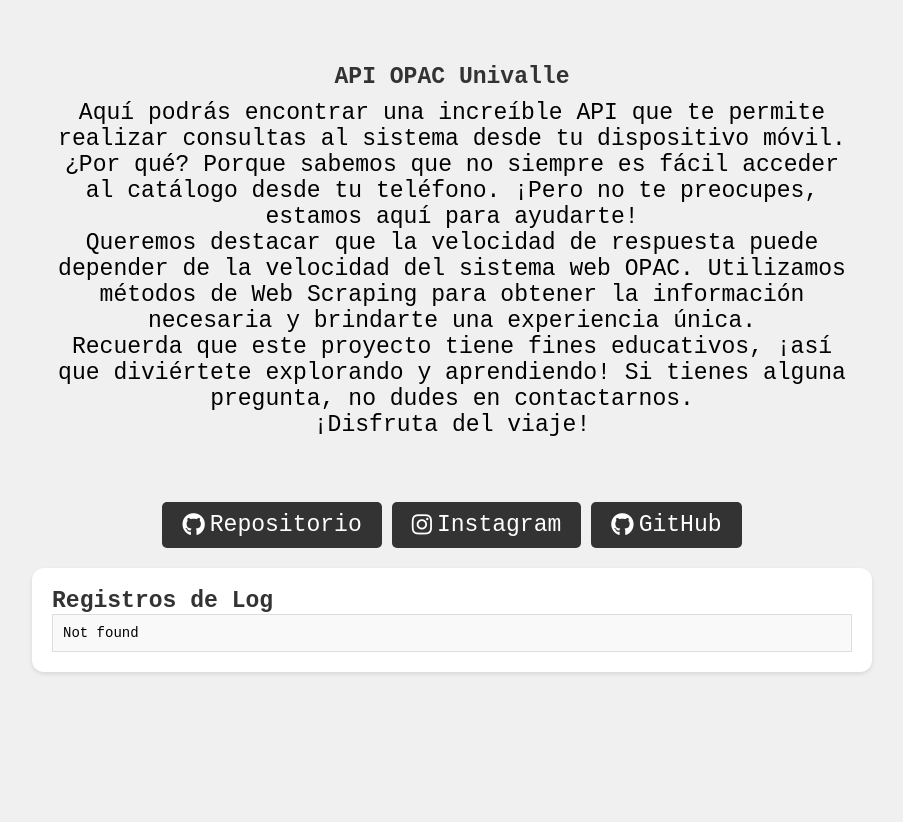
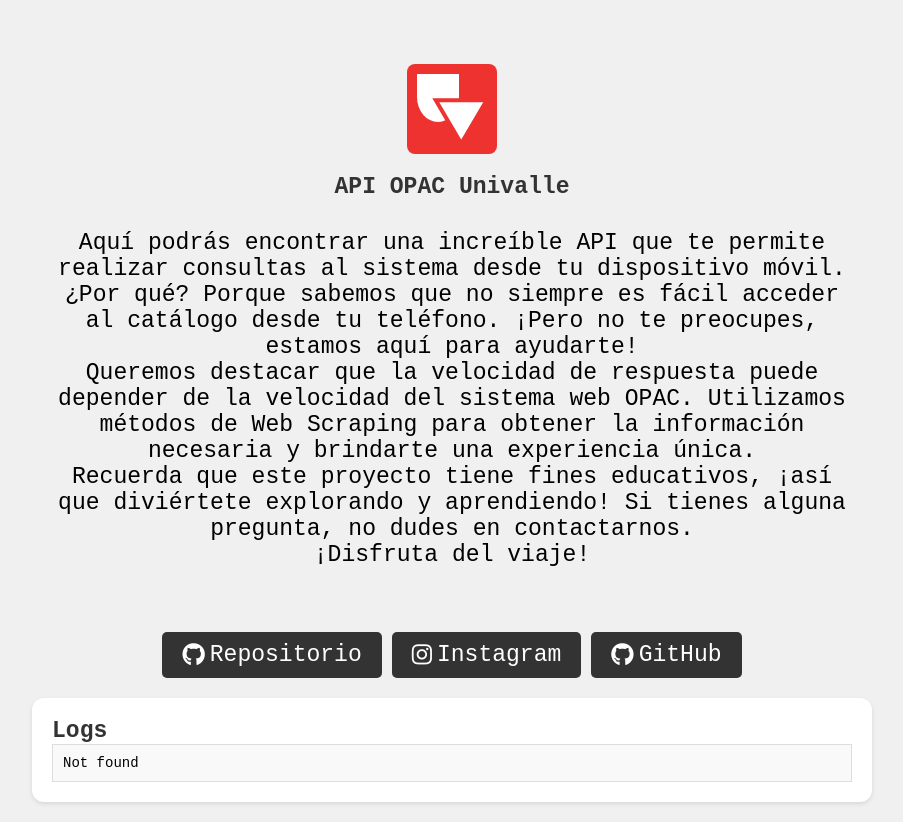
Before and after one commit to code3743/OPAC-Univalle-API, a website: page public/index.html in a window 1280 px wide. Shown: the whole page, without its empty margins (188-1091 px from the left). Before the commit the page ends 800 px from the top, so only its background shows below. Drawn offline with Linux system fonts and the light colour scheme; no server answers.

Commit message:
Implementacion del logo de Univalle

```diff
--- a/public/css/styles.css
+++ b/public/css/styles.css
@@ -18,6 +18,7 @@
   text-align: center;
   max-width: 800px;
   margin: auto;
+  gap: 20px;
 }
 
 main section {
@@ -51,6 +52,12 @@
     margin-right: 5px;
   }
 
+  .logo-icon {
+    width: 90px;
+    height: 90px;
+    fill: #EE322F;
+  }
+
 
 .container {
   max-width: 800px;
--- a/public/index.html
+++ b/public/index.html
@@ -8,7 +8,27 @@
     <title>API OPAC Univalle</title>
 </head>
 <body>
+
+
+
     <main>
+      <svg class="logo-icon" width="90" height="90" viewBox="0 0 90 90" fill="none" xmlns="http://www.w3.org/2000/svg">
+        <g clip-path="url(#clip0_2_7)">
+          <rect width="90" height="90" rx="8" fill="#EE322F"/>
+          <rect width="42" height="34" transform="translate(10)" fill="white"/>
+          <ellipse cx="31" cy="33" rx="21" ry="25" fill="white"/>
+          <rect x="55" y="13" width="9" height="16" fill="#EE322F"/>
+          <path d="M8 0H58V10H8V0Z" fill="#EE322F"/>
+          <path d="M28.7841 36.2727H79.6932L54.2386 79.5455L28.7841 36.2727Z" fill="white"/>
+          <path d="M28.7841 36.2727V34.2727H25.2873L27.0602 37.2868L28.7841 36.2727ZM79.6932 36.2727L81.4171 37.2868L83.19 34.2727H79.6932V36.2727ZM54.2386 79.5455L52.5148 80.5595L54.2386 83.4901L55.9625 80.5595L54.2386 79.5455ZM28.7841 38.2727H79.6932V34.2727H28.7841V38.2727ZM77.9693 35.2587L52.5148 78.5314L55.9625 80.5595L81.4171 37.2868L77.9693 35.2587ZM55.9625 78.5314L30.508 35.2587L27.0602 37.2868L52.5148 80.5595L55.9625 78.5314Z" fill="#EE322F"/>
+        </g>
+        <defs>
+          <clipPath id="clip0_2_7">
+            <rect width="90" height="90" fill="white"/>
+          </clipPath>
+        </defs>
+      </svg>
+
         <h1>API OPAC Univalle</h1>
         <section>
             <p>Aquí podrás encontrar una increíble API que te permite realizar consultas al sistema desde tu dispositivo móvil. ¿Por qué? Porque sabemos que no siempre es fácil acceder al catálogo desde tu teléfono. ¡Pero no te preocupes, estamos aquí para ayudarte!</p>
@@ -34,7 +54,7 @@
       </div>
 
     <div class="container">
-        <h1>Registros de Log</h1>
+        <h1>Logs</h1>
         <pre id="log-content"></pre>
       </div>
     <script src="./js/scripts.js"></script>
```
